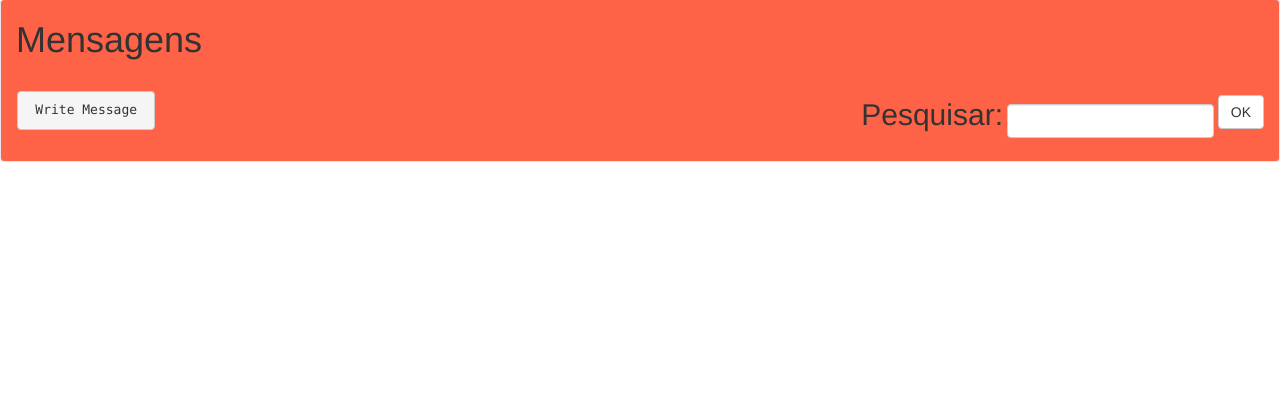
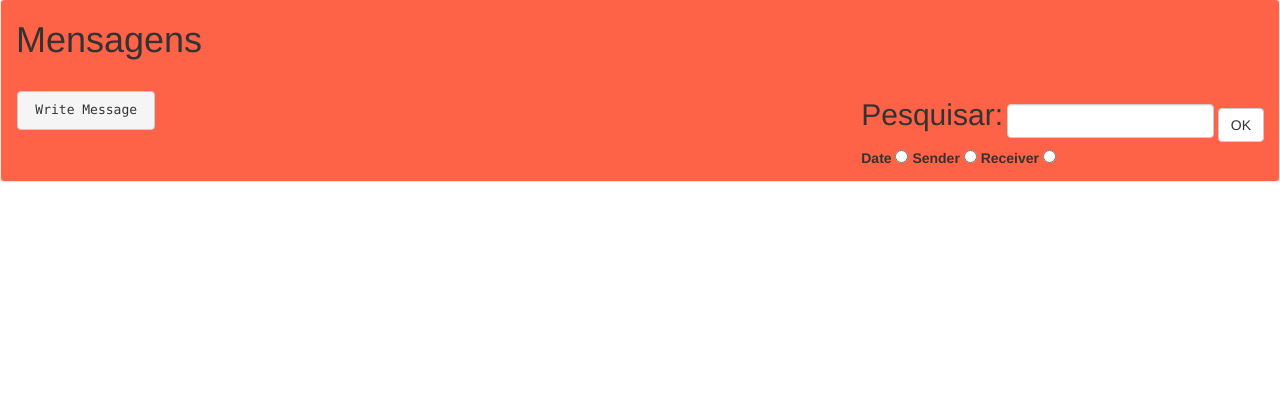
Before and after one commit to Cesar-rso/FoodServer, a Django app: page /messages in a window 1280 px wide. Shown: the part 293-713 px from the top of the page. Run offline with Django 3.2, Linux system fonts and the light colour scheme; data that the repository does not hold is empty; some libraries are stand-ins or nearby versions.

Commit message:
Update messages.html

```diff
--- a/orders/templates/orders/messages.html
+++ b/orders/templates/orders/messages.html
@@ -13,7 +13,13 @@
                  {% csrf_token %}
                 <div class="form-group">
                     <label for="msg_search"><h2>{% translate "Search" %}: </h2></label>
-                    <input type="text" id="msg_search" class="form-control" name="search" value="">
+                    <input type="text" id="msg_search" class="form-control" name="search" value=""><br>
+                    <label for="date">Date  </label>
+                    <input type="radio" id="date" name="search_type" value="date">
+                    <label for="sender">Sender  </label>
+                    <input type="radio" id="sender" name="search_type" value="sender">
+                    <label for="receiver">Receiver  </label>
+                    <input type="radio" id="receiver" name="search_type" value="receiver">
                 </div>
                 <button type="submit" class="btn btn-default">OK</button>
             </form>
```
